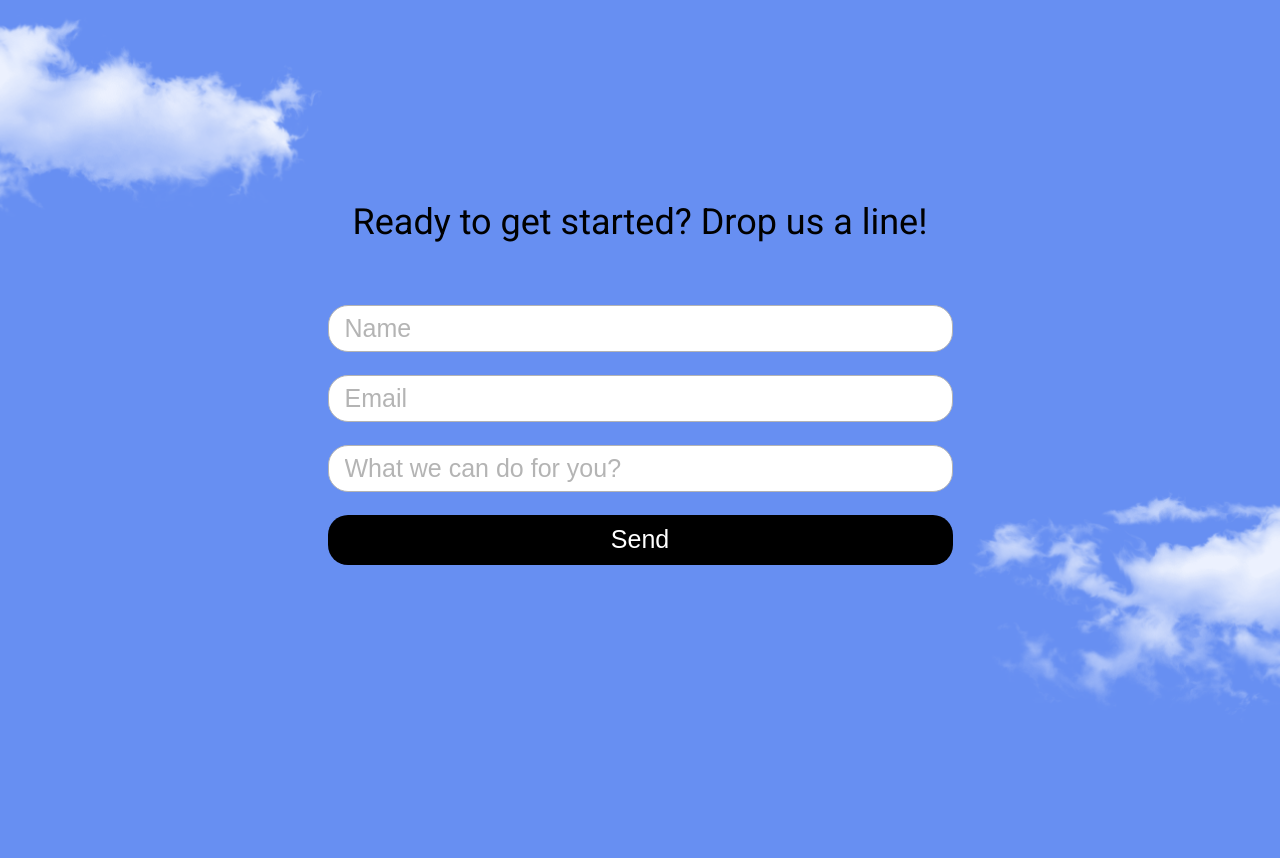
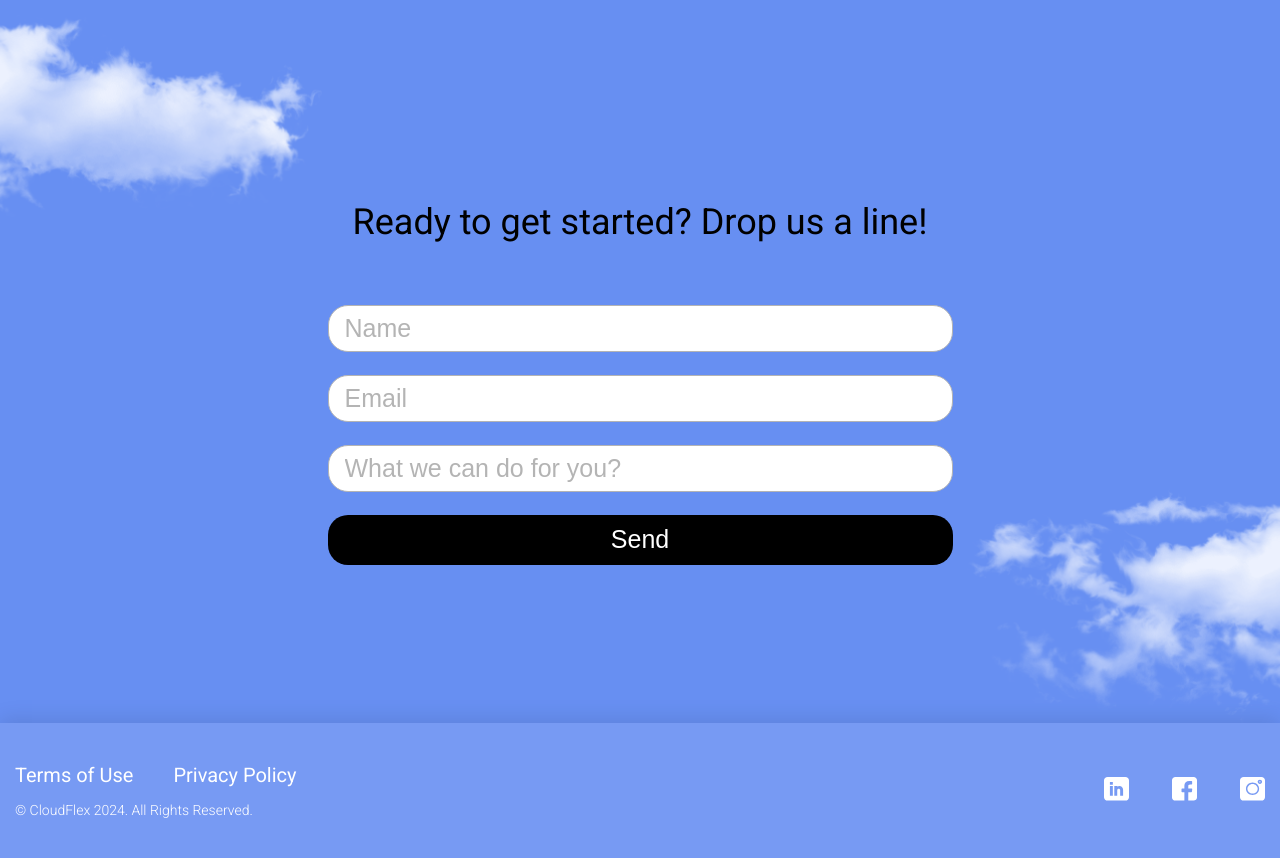
Before and after one commit to sergdekas/landing_live_streaming, a website: page index.html in a window 1280 px wide. Shown: the part 5206-6064 px from the top of the page. Before the commit the page ends 5929 px from the top, so only its background shows below. Drawn offline with nearby package versions, Linux system fonts and the light colour scheme; files that its build step writes are made by us from their sources.

Commit message:
feat: add contacts section

```diff
--- a/index.html
+++ b/index.html
@@ -274,6 +274,40 @@
       </section>
     </main>
 
+    <footer class="footer-section" aria-label="contacts section">
+      <div class="container">
+        <div class="footer">
+          <div class="footer__terms">
+            <div class="footer__terms-links">
+              <a class="footer__terms-link" href="#">Terms of Use</a>
+              <a class="footer__terms-link" href="#">Privacy Policy</a>
+            </div>
+
+            <div class="footer__terms-rights">© CloudFlex 2024. All Rights Reserved.</div>
+          </div>
+
+          <address class="footer__contacts">
+            <a href="https://linkedin.com" target="_blank">
+              <svg class="footer__contacts-icon" aria-label="linkedin icon">
+                <use href="assets/sprites.svg#linkedin-icon"></use>
+              </svg>
+            </a>
+            <a href="https://facebook.com" target="_blank">
+              <svg class="footer__contacts-icon" aria-label="facebook icon">
+                <use href="assets/sprites.svg#facebook-icon"></use>
+              </svg>
+            </a>
+            <a href="https://instagram.com" target="_blank">
+              <svg class="footer__contacts-icon" aria-label="instagram icon">
+                <use href="assets/sprites.svg#instagram-icon"></use>
+              </svg>
+            </a>
+          </address>
+
+        </div>
+      </div>
+    </footer>
+
   </body>
 
 </html>
--- /dev/null
+++ b/styles/_contacts.scss
@@ -0,0 +1,51 @@
+@use "variables" as v;
+@use "mixins" as m;
+@use "placeholders";
+@use "sass:color";
+
+.footer-section {
+  background-color: color.adjust(v.$color_white, $alpha: -0.9);
+  box-shadow: 0 -4px 20px 0 rgba(0, 0, 0, 0.1);
+
+  .footer {
+    padding: 0 15px;
+    width: 100%;
+    height: 135px;
+    margin: 0 auto;
+    @include m.d-flex(space-between, center, nowrap, row, 0, 0);
+
+    &__terms {
+      @include m.d-flex(start, start, nowrap, column, 0, 15px);
+
+      &-links {
+        @include m.d-flex(start, center, nowrap, row, 40px, 0);
+        @include m.font(20px, 400, v.$color_white);
+      }
+
+      &-link {
+        transition: color 0.2s ease;
+        @extend %hover-black;
+      }
+
+      &-rights {
+        @include m.font(14px, 300, v.$color_white);
+      }
+    }
+
+    &__contacts {
+      @include m.d-flex(space-between, center, nowrap, row, 43px, 0);
+
+      &-icon {
+        width: 25px;
+        height: 24px;
+        fill: v.$color_white;
+        transition: fill 0.2s ease;
+        @extend %hover-black-icon;
+      }
+    }
+
+    @media (max-width: v.$media__sm) {
+      @include m.d-flex(center, center, nowrap, column-reverse, 0, 15px);
+    }
+  }
+}
--- a/styles/_importer.scss
+++ b/styles/_importer.scss
@@ -7,3 +7,4 @@
 @forward "experience";
 @forward "testimonials";
 @forward "form";
+@forward "contacts";
```
